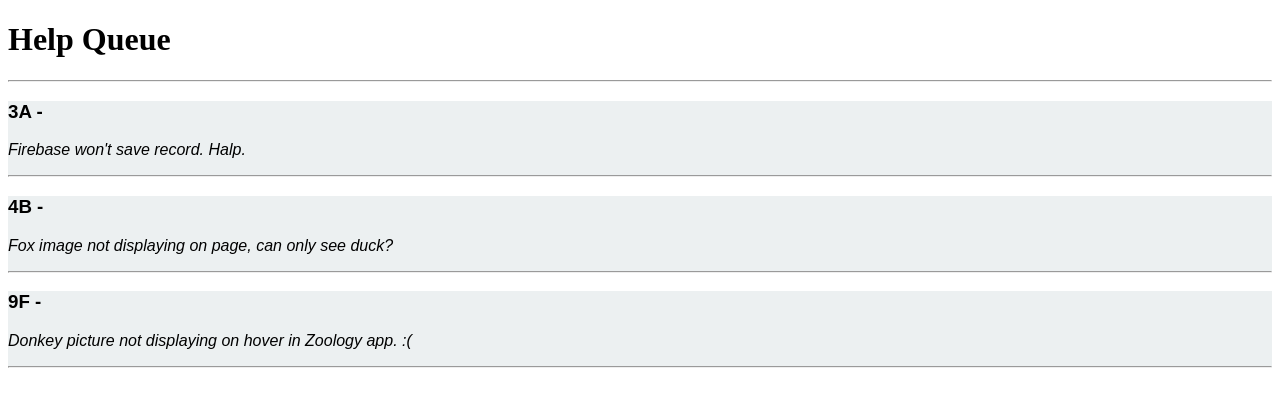
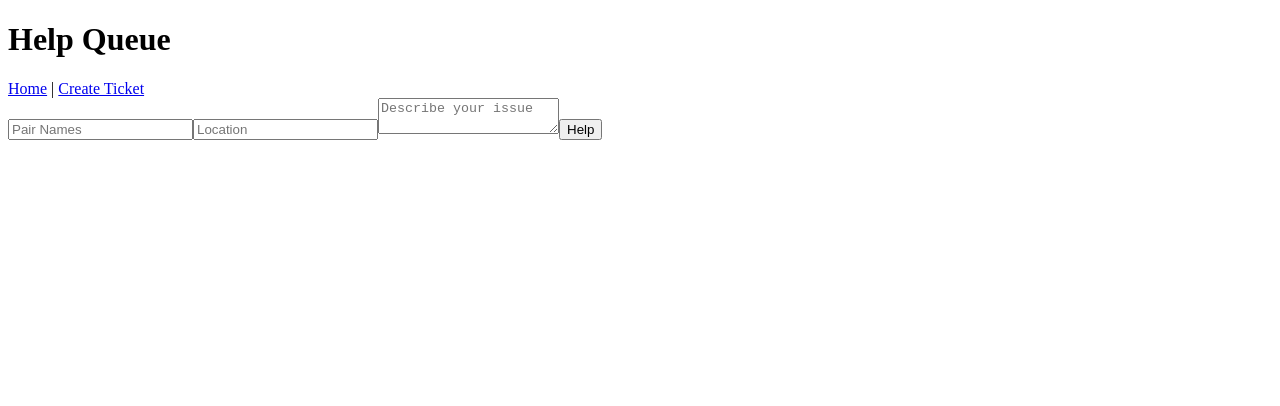
Before and after one commit to tessasullivan/help-queue, a React app: page /#/newticket in a window 1280 px wide. Shown: the top 406 px of the page. Built offline with nearby package versions, Linux system fonts and the light colour scheme.

Commit message:
Added routing to app

```diff
--- a/package.json
+++ b/package.json
@@ -28,6 +28,7 @@
     "prop-types": "^15.5.10",
     "react": "^15.5.4",
     "react-dom": "^15.5.4",
+    "react-router-dom": "^4.0.0",
     "styled-jsx": "^3.2.1"
   }
 }
--- a/src/components/App.jsx
+++ b/src/components/App.jsx
@@ -1,12 +1,17 @@
 import React from 'react';
 import Header from './Header';
+import { Switch, Route } from 'react-router-dom';
 import TicketList from './TicketList';
+import NewTicketForm from './NewTicketForm';
 
 function App(){
   return (
     <div>
       <Header />
-      <TicketList />
+      <Switch>
+        <Route exact path='/' component={TicketList} />
+        <Route path='/newticket' component={NewTicketForm} />
+      </Switch>
     </div>
   );
 }
--- a/src/components/Header.jsx
+++ b/src/components/Header.jsx
@@ -1,8 +1,12 @@
-import React from 'react';
+import React from "react";
+import { Link } from "react-router-dom";
 
-function Header(){
+function Header() {
   return (
-    <h1>Help Queue</h1>
+    <div>
+      <h1>Help Queue</h1>
+      <Link to="/">Home</Link> | <Link to="/newticket">Create Ticket</Link>
+    </div>
   );
 }
 
--- /dev/null
+++ b/src/components/NewTicketForm.jsx
@@ -0,0 +1,15 @@
+import React from 'react';
+
+function NewTicketForm() {
+  return (
+    <div>
+      <form>
+        <input type='text' id='names' placeholder='Pair Names' />
+        <input type='text' id='location' placeholder='Location' />
+        <textarea id='issue' placeholder='Describe your issue' />
+        <button type='submit'>Help</button>
+      </form>
+    </div>
+  );
+}
+export default NewTicketForm;
--- a/src/index.jsx
+++ b/src/index.jsx
@@ -2,11 +2,14 @@
 import ReactDOM from 'react-dom';
 import App from './components/App';
 import { AppContainer } from 'react-hot-loader';
+import { HashRouter } from 'react-router-dom';
 
-const render = (Component) => {
+const render = Component => {
   ReactDOM.render(
     <AppContainer>
-      <Component/>
+      <HashRouter>
+        <Component />
+      </HashRouter>
     </AppContainer>,
     document.getElementById('react-app-root')
   );
@@ -15,7 +18,7 @@
 render(App);
 /*eslint-disable */
 if (module.hot) {
-  module.hot.accept('./components/App', () => {
+  module.hot.accept("./components/App", () => {
     render(App);
   });
 }
```
Also changed, not shown: 1 other file (tests, documents, lock files or other folders).
